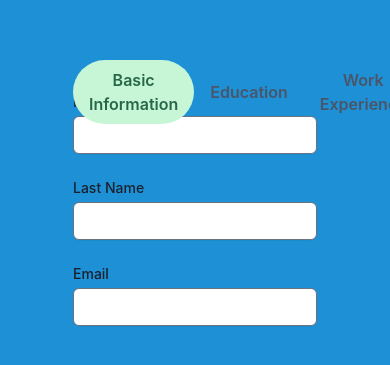
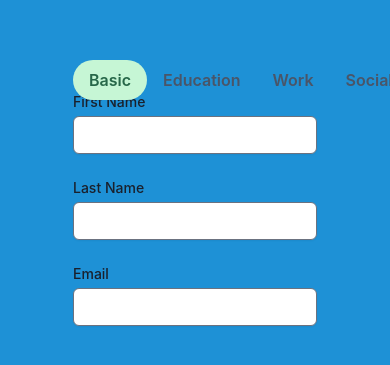
Before and after one commit to andykr1k/WebDeck, a React (Vite) app: page /get-started in a window 390 px wide. Shown: the part 229-594 px from the top of the page. Built offline with nearby package versions, Linux system fonts and the light colour scheme.

Commit message:
Fixing iPhone Resolution

```diff
--- a/src/pages/InputFormPage.jsx
+++ b/src/pages/InputFormPage.jsx
@@ -22,9 +22,9 @@ export default function InputFormPage() {
         <Tabs isFitted variant='soft-rounded' colorScheme='green'>
         <div className='absolute top-0 left-0 right-0 z-10'>
         <TabList m='1em'>
-            <Tab>Basic Information</Tab>
+            <Tab>Basic</Tab>
             <Tab>Education</Tab>
-            <Tab>Work Experience</Tab>
+            <Tab>Work</Tab>
             <Tab>Socials</Tab>
         </TabList>
         </div>
```
Also changed, not shown: src/functions/generateWebsites.js (+3 -0 lines).
